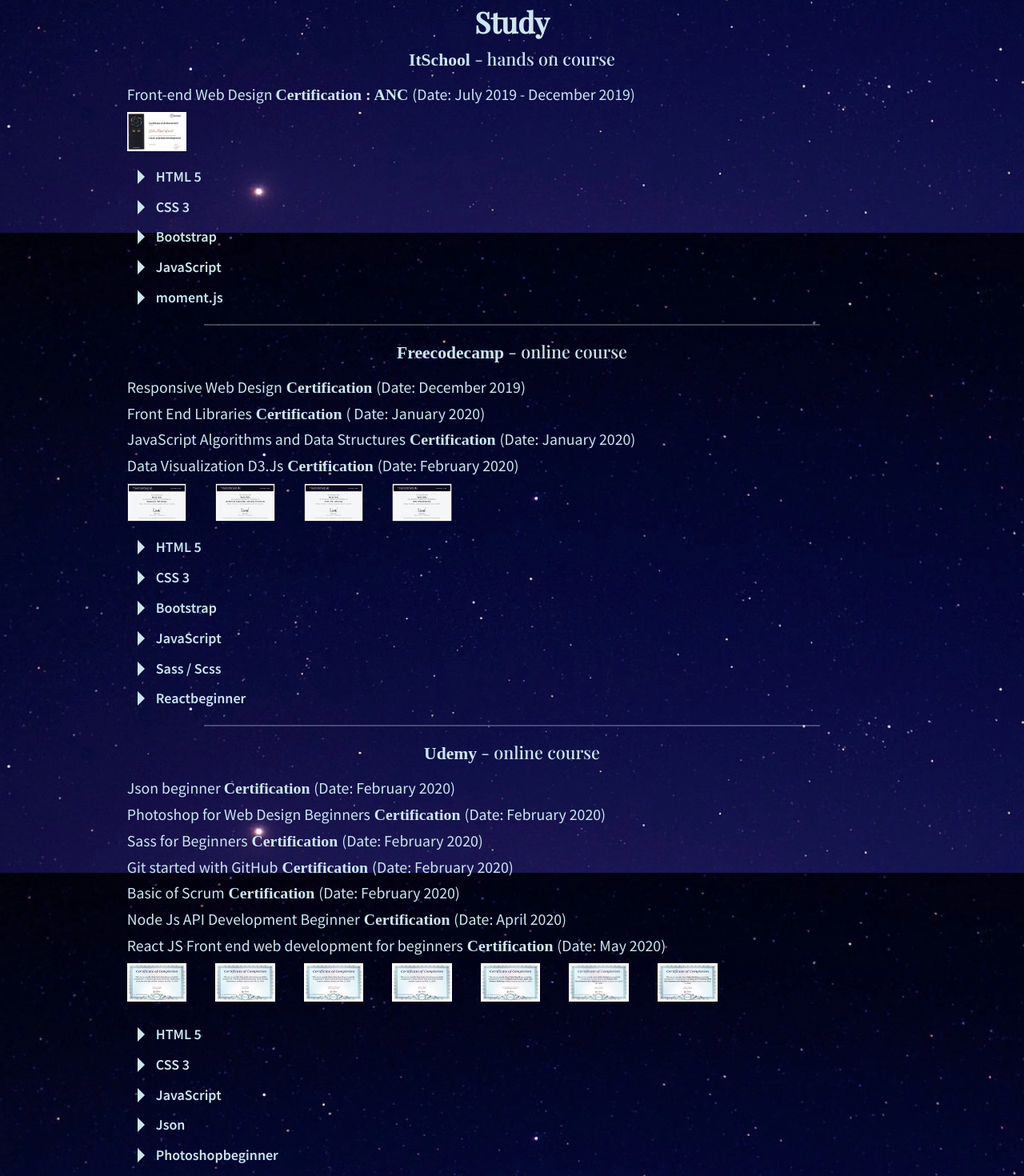
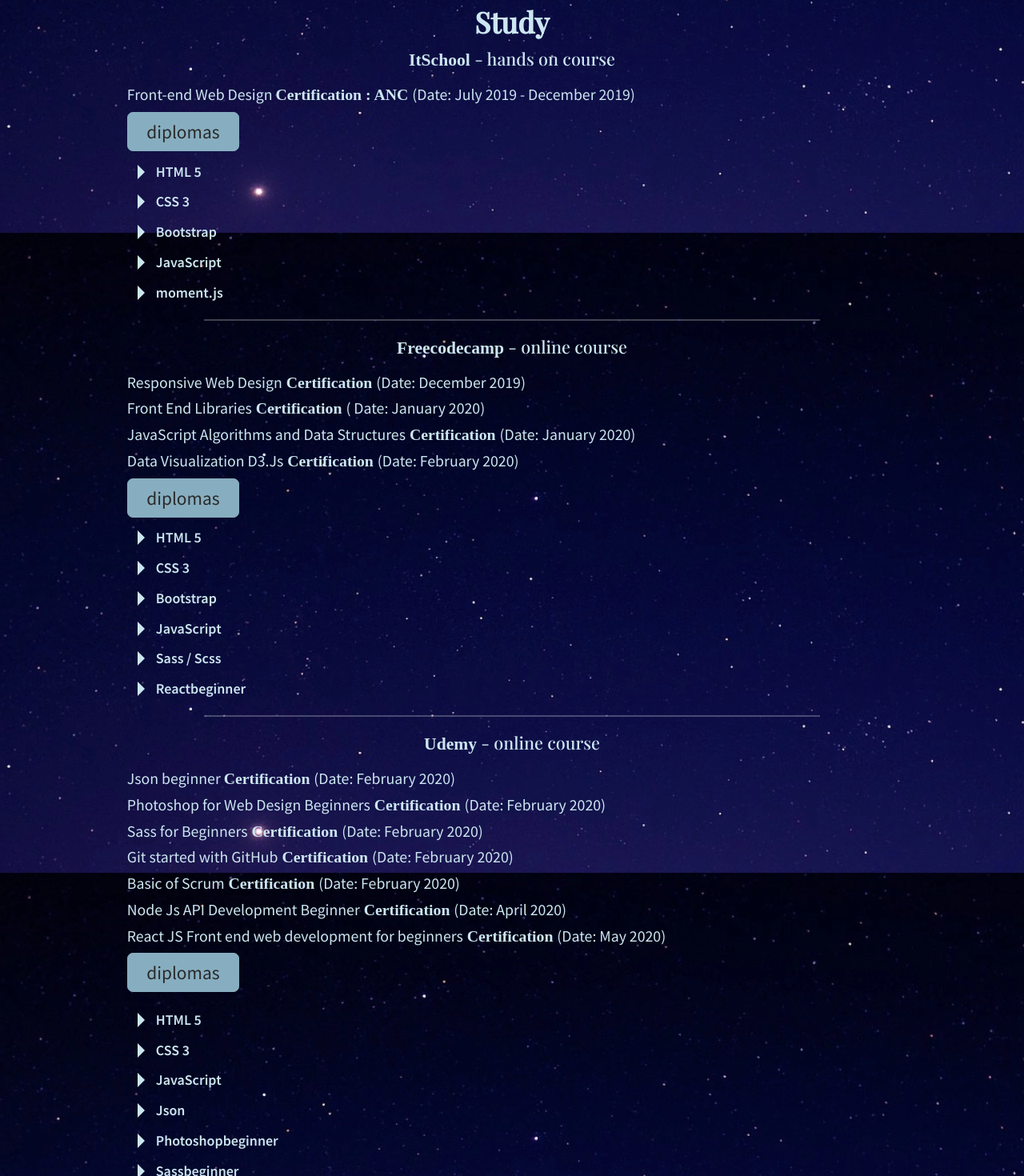
Before and after one commit to david-gelu/react-portfolio, a React (Create React App) app: page /#main in a window 1280 px wide. Shown: the part 2909-4379 px from the top of the page at 80% size. Built offline with nearby package versions, Linux system fonts and the light colour scheme.

Commit message:
remove imgSmall and use buttonto show modal

```diff
--- a/src/assets/_study.scss
+++ b/src/assets/_study.scss
@@ -23,13 +23,6 @@
   @include arrow();
 }
 
-.images {
-  width: 100%;
-  display: grid;
-  grid-template-columns: repeat(auto-fill, minmax(4em, 1fr));
-  gap: 2em;
-  padding: 0 0.2em 0 0;
-}
 .image {
   margin-block: 0 1em;
   transition: transform 0.25s linear;
@@ -39,3 +32,15 @@
     transform: scale(1.05);
   }
 }
+.show-modal {
+  background-color: $key-color;
+  border: 1px solid $key-color;
+  border-radius: 0.3em;
+  color: $second-color;
+  font-size: 1.3rem;
+  padding: 0.25em 1em;
+  margin-bottom: 0.5em;
+  &:hover {
+    background-color: $property-color;
+  }
+}
--- a/src/compnents/ImageModal.tsx
+++ b/src/compnents/ImageModal.tsx
@@ -3,9 +3,9 @@ import React from "react"
 import { Carousel, Modal } from "react-bootstrap"
 import { Studies } from "src/types"
 
-const ImageModal = ({ show, handleShow, imgSrc }: any) => {
+const ImageModal = ({ show, setShow, imgSrc }: any) => {
   return (
-    <Modal dialogClassName="modal-60w" centered show={show} onHide={handleShow}>
+    <Modal dialogClassName="modal-60w" centered show={show} onHide={() => setShow(false)}>
       <Modal.Body>
         <Carousel controls={false}>
           {imgSrc.map((image: Studies) => image.imgBig && <Carousel.Item key={image.imgBig}>
--- a/src/compnents/StudyPage.tsx
+++ b/src/compnents/StudyPage.tsx
@@ -6,12 +6,11 @@ import { Studies } from 'src/types'
 const StudyPage = () => {
 
   const [show, setShow] = useState(false)
-  const [image, setImage] = useState('')
+  const [study, setStudy] = useState('')
 
-  const handleShow = () => setShow(!show)
-  const showImg = (img: string) => {
-    setShow(true)
-    setImage(img)
+  const handleShow = (text: string) => {
+    setShow(!show)
+    setStudy(text)
   }
 
   return (
@@ -20,13 +19,13 @@ const StudyPage = () => {
       <h3 className="title-text"><a href="http://itschool.ro" target="_blank">ItSchool </a> - hands on course</h3>
       <h4 className="left">{itSchoolStudy[0].certificate} <a href={itSchoolStudy[0].link} target="_blank">Certification : ANC </a>
         {itSchoolStudy[0].date}</h4>
-      <div className="images">
+      <div className="left">
+        <button className='show-modal' onClick={() => handleShow('itschool')} >diplomas</button>
         {itSchoolStudy.map((img: Studies, idx: number) =>
-          img.imgSmall && <div key={`${img.imgSmall}-${idx + 22}`}>
-            <img lazy-loading="lazy" width='auto' height='auto' alt={img.certificate} className="image" src={img.imgSmall} onClick={() => showImg(img.imgBig)} />
-            {show && img.imgBig === image &&
-              <Suspense fallback={<div className='loading'>Loading...</div>}>
-                <ImageModal show={show} handleShow={handleShow} imgSrc={itSchoolStudy} />
+          <div key={`${img.imgBig}-${idx + 22}`}>
+            {show && 'itschool' === study &&
+              <Suspense fallback={<div className='loading-modal'>Loading...</div>}>
+                <ImageModal show={show} setShow={setShow} imgSrc={itSchoolStudy} />
               </Suspense>
             }
           </div>
@@ -44,13 +43,13 @@ const StudyPage = () => {
           {c.date}
         </h4>
       )}
-      <div className="images">
+      <div className="left">
+        <button className='show-modal' onClick={() => handleShow('freecodecamp')} >diplomas</button>
         {freeCodeCampStudy.map((img: Studies, idx: number) =>
-          img.imgSmall && <div key={`${img.imgSmall}-${idx + 21}`}>
-            <img lazy-loading="lazy" width='auto' height='auto' alt={img.certificate} className="image" src={img.imgSmall} onClick={() => showImg(img.imgBig)} />
-            {show && img.imgBig === image &&
-              <Suspense fallback={<div className='loading'>Loading...</div>}>
-                <ImageModal show={show} handleShow={handleShow} imgSrc={freeCodeCampStudy} />
+          <div key={`${img.imgBig}-${idx + 21}`}>
+            {show && 'freecodecamp' === study &&
+              <Suspense fallback={<div className='loading-modal'>Loading...</div>}>
+                <ImageModal show={show} setShow={setShow} imgSrc={freeCodeCampStudy} />
               </Suspense>
             }
           </div>
@@ -66,13 +65,13 @@ const StudyPage = () => {
           <a href={c.link} target="_blank"> Certification </a>
           {c.date}
         </h4>)}
-      <div className="images">
-        {udemyStudy.map((img: Studies, idx: number) => img.imgSmall &&
-          <div key={`${img.imgSmall}-${idx + 21}`}>
-            <img lazy-loading="lazy" width='auto' height='auto' alt={img.certificate} className="image" src={img.imgSmall} onClick={() => showImg(img.imgBig)} />
-            {show && img.imgBig === image &&
-              <Suspense fallback={<div className='loading'>Loading...</div>}>
-                <ImageModal show={show} handleShow={handleShow} imgSrc={udemyStudy} />
+      <div className="left">
+        <button className='show-modal' onClick={() => handleShow('udemy')} >diplomas</button>
+        {udemyStudy.map((img: Studies, idx: number) =>
+          <div key={`${img.imgBig}-${idx + 21}`}>
+            {show && 'udemy' === study &&
+              <Suspense fallback={<div className='loading-modal'>Loading...</div>}>
+                <ImageModal show={show} setShow={setShow} imgSrc={udemyStudy} />
               </Suspense>
             }
           </div>
--- a/src/data.ts
+++ b/src/data.ts
@@ -104,7 +104,6 @@ export const itSchoolStudy = [
     link: '"http://site.anc.edu.ro/',
     date: '(Date: July 2019 - December 2019)',
     imgBig: images.itbig,
-    imgSmall: images.itmic
   },
   {
     study: 'CSS 3',
@@ -126,7 +125,6 @@ export const freeCodeCampStudy = [
     link: 'https://www.freecodecamp.org/certification/davidgelu/responsive-web-design',
     date: '(Date: December 2019)',
     imgBig: images.resbig,
-    imgSmall: images.resmic
   },
   {
     study: 'CSS 3',
@@ -134,7 +132,6 @@ export const freeCodeCampStudy = [
     link: 'https://www.freecodecamp.org/certification/davidgelu/front-end-libraries',
     date: '( Date: January 2020)',
     imgBig: images.jsbig,
-    imgSmall: images.jsmic
   },
   {
     study: 'Bootstrap',
@@ -142,7 +139,6 @@ export const freeCodeCampStudy = [
     link: 'https://www.freecodecamp.org/certification/davidgelu/javascript-algorithms-and-data-structures',
     date: '(Date: January 2020)',
     imgBig: images.libbig,
-    imgSmall: images.libmic
   },
   {
     study: 'JavaScript',
@@ -150,7 +146,6 @@ export const freeCodeCampStudy = [
     link: 'https://www.freecodecamp.org/certification/davidgelu/data-visualization',
     date: '(Date: February 2020)',
     imgBig: images.d3big,
-    imgSmall: images.d3mic
   },
   {
     study: 'Sass / Scss',
@@ -175,7 +170,6 @@ export const udemyStudy = [
     link: 'https://udemy-certificate.s3.amazonaws.com/image/UC-f87c2851-16d9-4ef5-82e3-fe292e08eb8a.jpg',
     date: '(Date: February 2020)',
     imgBig: images.jsonbig,
-    imgSmall: images.jsonmic
   },
   {
     study: 'Photoshopbeginner',
@@ -183,7 +177,6 @@ export const udemyStudy = [
     link: 'https://udemy-certificate.s3.amazonaws.com/image/UC-384533ff-a9f4-45e9-aedc-391c1fe86103.jpg',
     date: '(Date: February 2020)',
     imgBig: images.psbig,
-    imgSmall: images.psmic
   },
   {
     study: 'Sassbeginner',
@@ -191,7 +184,6 @@ export const udemyStudy = [
     link: 'https://udemy-certificate.s3.amazonaws.com/image/UC-5286b0a4-b7ef-47ee-8960-3c0d48594077.jpg',
     date: '(Date: February 2020)',
     imgBig: images.sassbig,
-    imgSmall: images.sassmic
   },
   {
     study: 'Gitbeginner',
@@ -199,7 +191,6 @@ export const udemyStudy = [
     link: 'https://udemy-certificate.s3.amazonaws.com/image/UC-f3f4b61f-5158-40c6-b6cd-97931e1dadbe.jpg',
     date: '(Date: February 2020)',
     imgBig: images.gitbig,
-    imgSmall: images.gitmic
   },
   {
     study: 'Agile, Scum and Product deliverybeginner',
@@ -207,7 +198,6 @@ export const udemyStudy = [
     link: 'https://udemy-certificate.s3.amazonaws.com/image/UC-bbef744b-b1e3-4af4-9b9c-a5b1765727ab.jpg',
     date: '(Date: February 2020)',
     imgBig: images.scrumbig,
-    imgSmall: images.scrummic
   },
   {
     study: 'Node Js API Developmentbeginner',
@@ -215,7 +205,6 @@ export const udemyStudy = [
     link: 'https://udemy-certificate.s3.amazonaws.com/image/UC-f366e802-7a42-4084-9cda-05b4b80cb62c.jpg',
     date: '(Date: April 2020)',
     imgBig: images.nodebig,
-    imgSmall: images.nodemic
   },
   {
     study: 'React',
@@ -223,7 +212,6 @@ export const udemyStudy = [
     link: 'https://udemy-certificate.s3.amazonaws.com/image/UC-6b03db04-a689-4bef-bd25-1f53e69302d7.jpg',
     date: '(Date: May 2020)',
     imgBig: images.reactbig,
-    imgSmall: images.reactmic
   }
 ]
 
```
